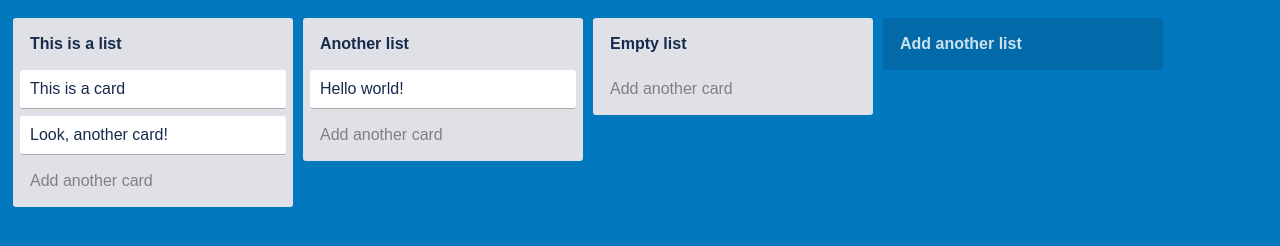
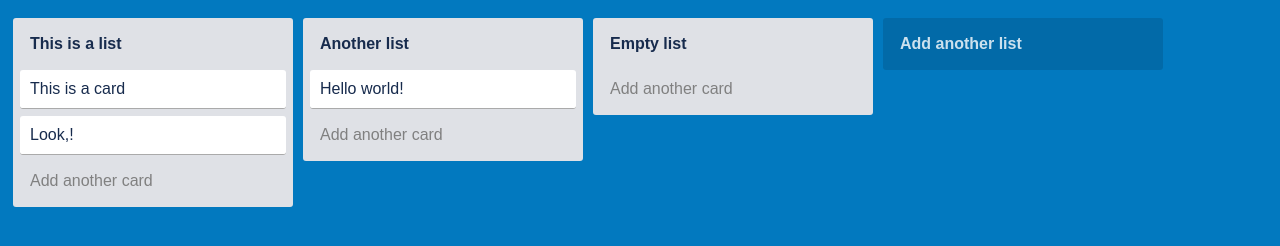
Before and after one commit to iav2002/csp-ps_ca30, a plain HTML site: page index.html in a window 1280 px wide. Drawn offline with nearby package versions, Linux system fonts and the light colour scheme.

Commit message:
test change

```diff
--- a/index.html
+++ b/index.html
@@ -13,7 +13,7 @@
     <div class="title removable editable">This is a list</div>
     <div class="content">
       <div class="card removable editable">This is a card</div>
-      <div class="card removable editable" style="">Look, another card!</div>
+      <div class="card removable editable" style="">Look,!</div>
     </div>
     <div class="add-card editable">Add another card</div>
   </div>
```
